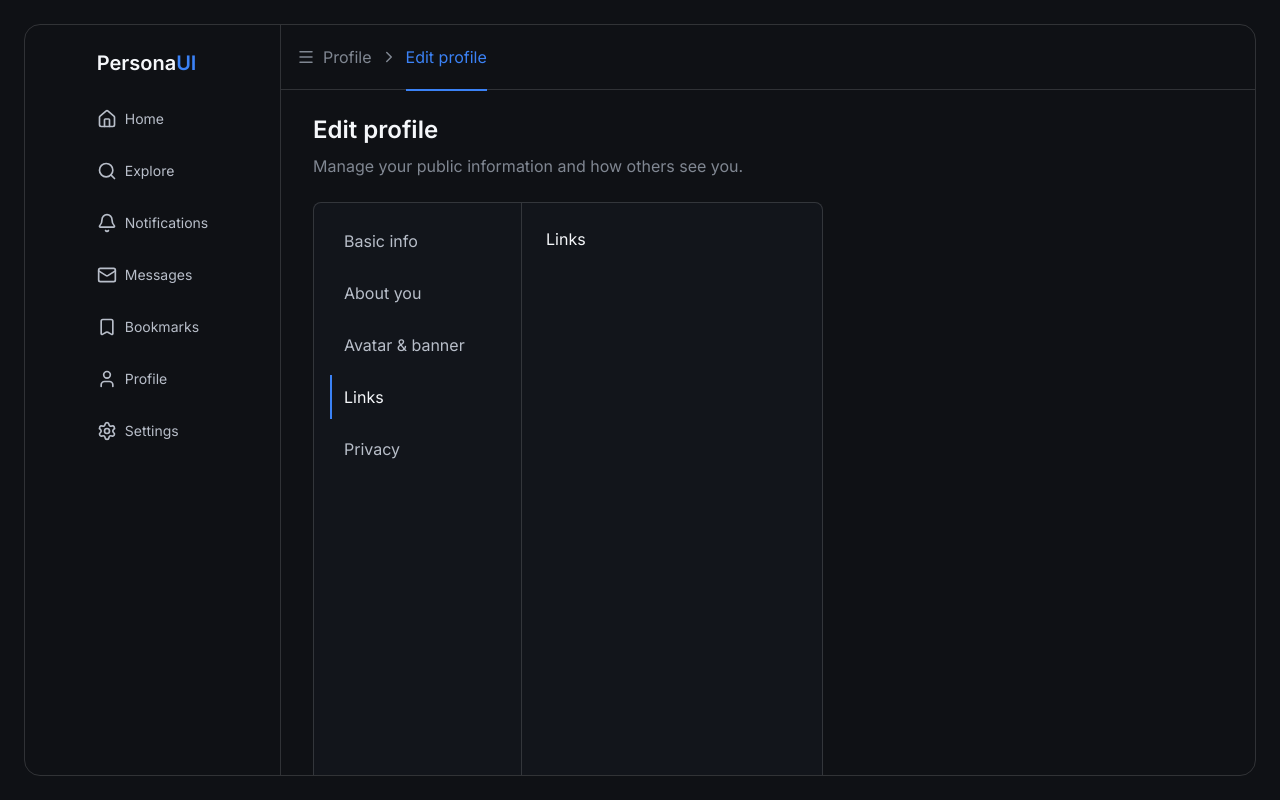
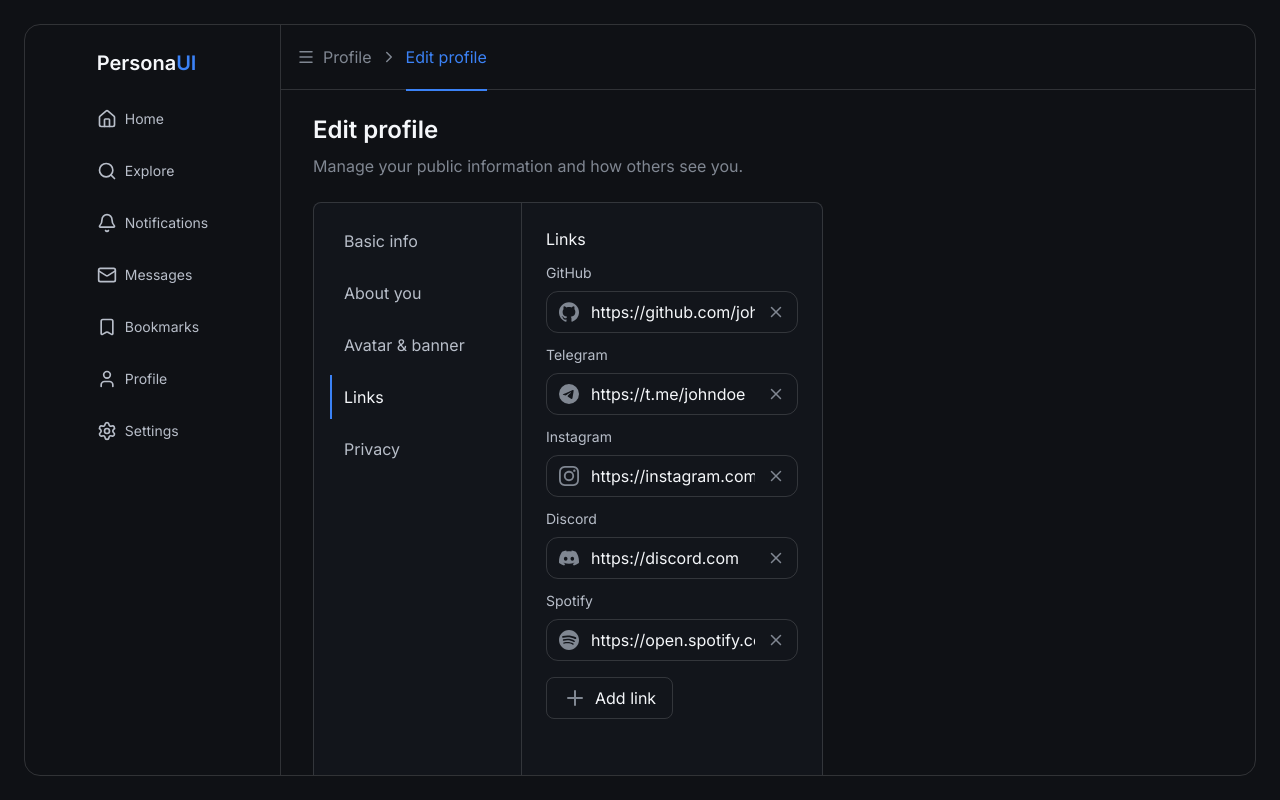
Before and after one commit to holydynamited/Personaui, a React (Vite) app: page /profile/edit in a window 1280 px wide. Both pictures are taken after a click on the button "Links". Built offline with nearby package versions, Linux system fonts and the light colour scheme.

Commit message:
feat: add links ui

```diff
--- /dev/null
+++ b/src/features/profile/components/edit-profile/fields/ProfileLinkItem.tsx
@@ -0,0 +1,46 @@
+import { X } from "lucide-react";
+import { LINK_ICONS } from "@/features/profile/types/side-cards/linkicons";
+import type { LinkType } from "@/features/profile/types/side-cards/profilelinks";
+
+type Props = {
+  type: LinkType;
+  value: string;
+};
+
+export default function ProfileLinkField({ type, value }: Props) {
+  const icon = LINK_ICONS[type];
+
+  return (
+    <div className="flex w-full flex-col gap-2">
+      <p className="text-small text-secondary">{icon.title}</p>
+
+      <div className="flex items-center gap-3 rounded-md border border-border-strong px-3 py-2">
+        <svg
+          viewBox="0 0 24 24"
+          fill="currentColor"
+          className="size-5 shrink-0 text-muted"
+        >
+          <path d={icon.path} />
+        </svg>
+
+        <input
+          type="url"
+          defaultValue={value}
+          className="
+            min-w-0 flex-1
+            bg-transparent
+            text-body text-primary
+            outline-none
+          "
+        />
+
+        <button
+          type="button"
+          className="text-muted transition-colors hover:text-primary"
+        >
+          <X size={18} />
+        </button>
+      </div>
+    </div>
+  );
+}
--- a/src/features/profile/components/edit-profile/pages/Links.tsx
+++ b/src/features/profile/components/edit-profile/pages/Links.tsx
@@ -1,8 +1,29 @@
+import { USER_MOCK } from "@/features/profile/types/user/usermock"
+import { Plus } from "lucide-react"
+
+import ProfileLinkField from "../fields/ProfileLinkItem"
+
 export default function Links(){
 
-    return(
-        <p>
-            Links
-        </p>
+    const {links} = USER_MOCK
+
+    return (
+        <div className="w-full space-y-3">
+            <p>Links</p>
+        <div className="flex flex-col gap-3 ">
+
+                {links.map((link) => (
+        <ProfileLinkField
+            key={link.type}
+            type={link.type}
+            value={link.link}
+        />
+))}
+
+        </div>
+        <button className=" flex gap-2 p-2 px-4 rounded-sm border-border-strong border mt-4">
+            <Plus className="text-muted"/>
+            Add link</button>
+        </div>
     )
 }
```
